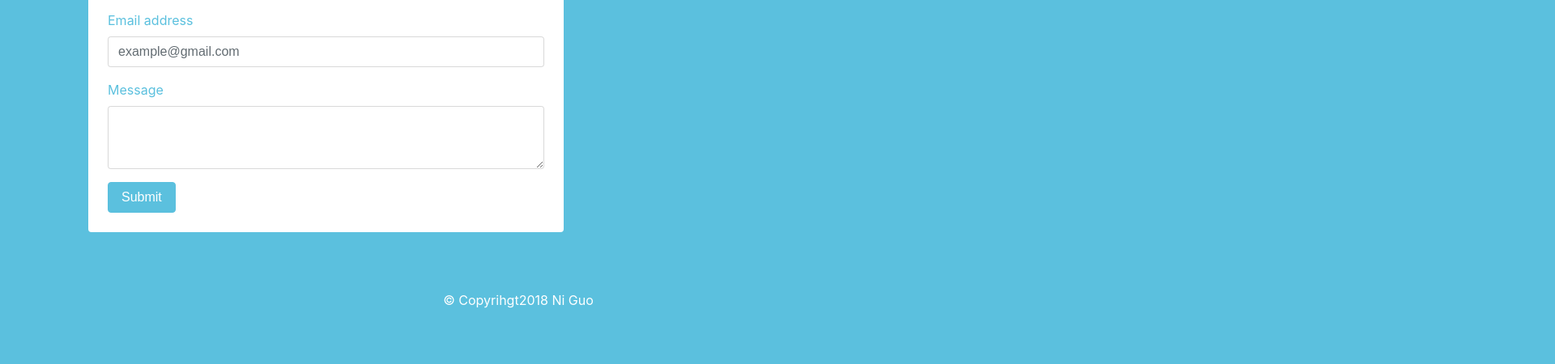
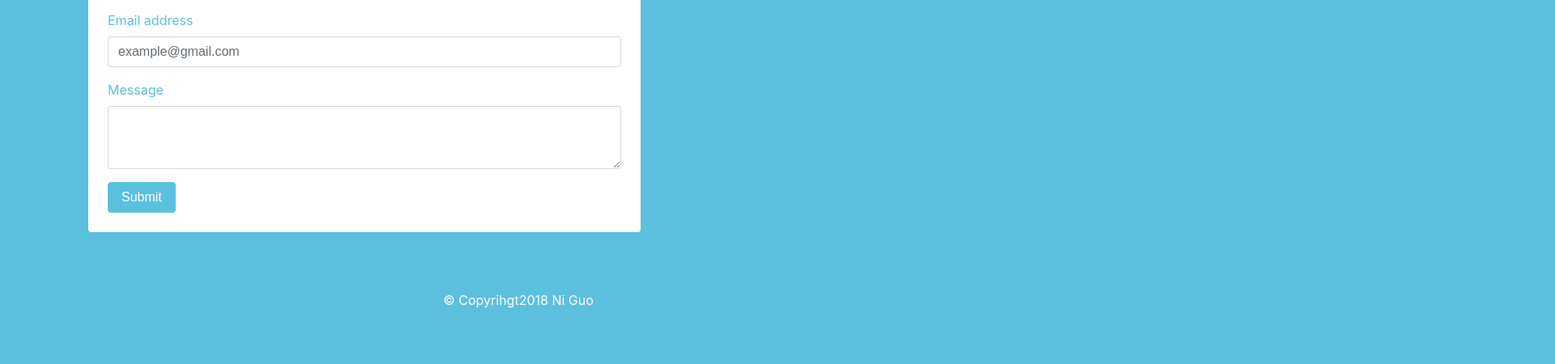
Before and after one commit to NydiaGuo/Bootstrap-Portfolio, a plain HTML site: page contact.html in a window 1280 px wide. Shown: the part 350-800 px from the top of the page at 81% size, 1920 px wide, since content can reach past the window. Drawn offline with nearby package versions, Linux system fonts and the light colour scheme.

Commit message:
resized the page

```diff
--- a/contact.html
+++ b/contact.html
@@ -36,7 +36,7 @@
 		</div>
 
 		<div class="row">
-			<div class="col-sm-7">
+			<div class="col-sm-8">
 				<form class="m-4 p-4 border border-white rounded" style="background-color: white;">
 					<h3 class="border border-top-0 border-right-0 border-left-0 border-secondary pb-4">
 						<strong>Contact</strong>
```
